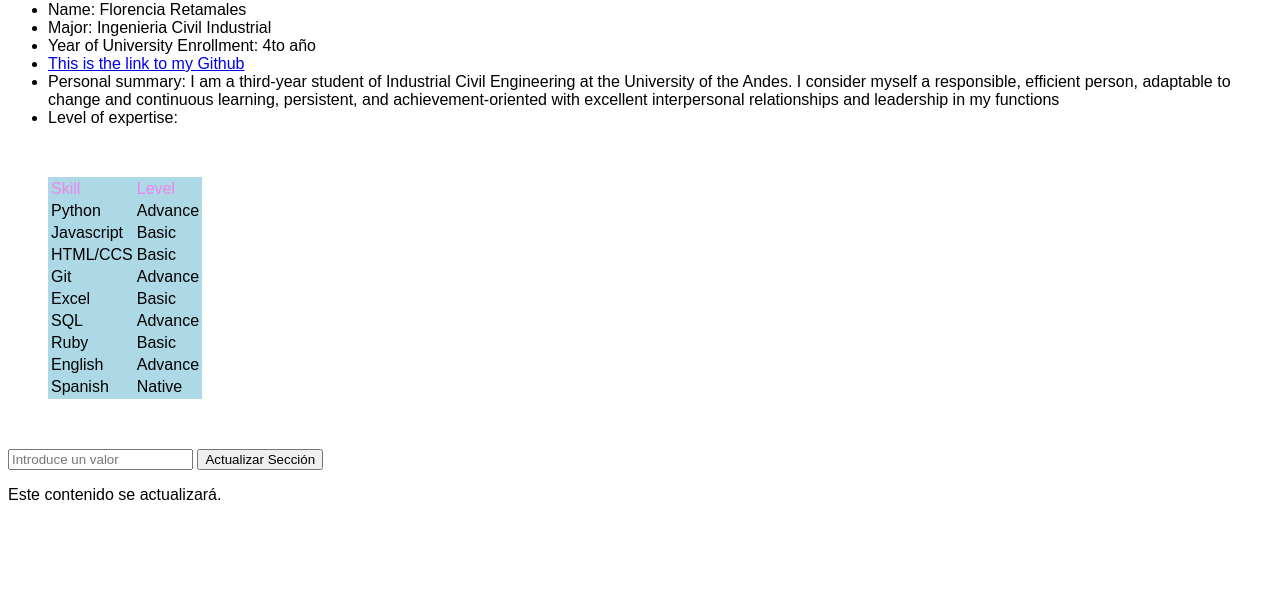
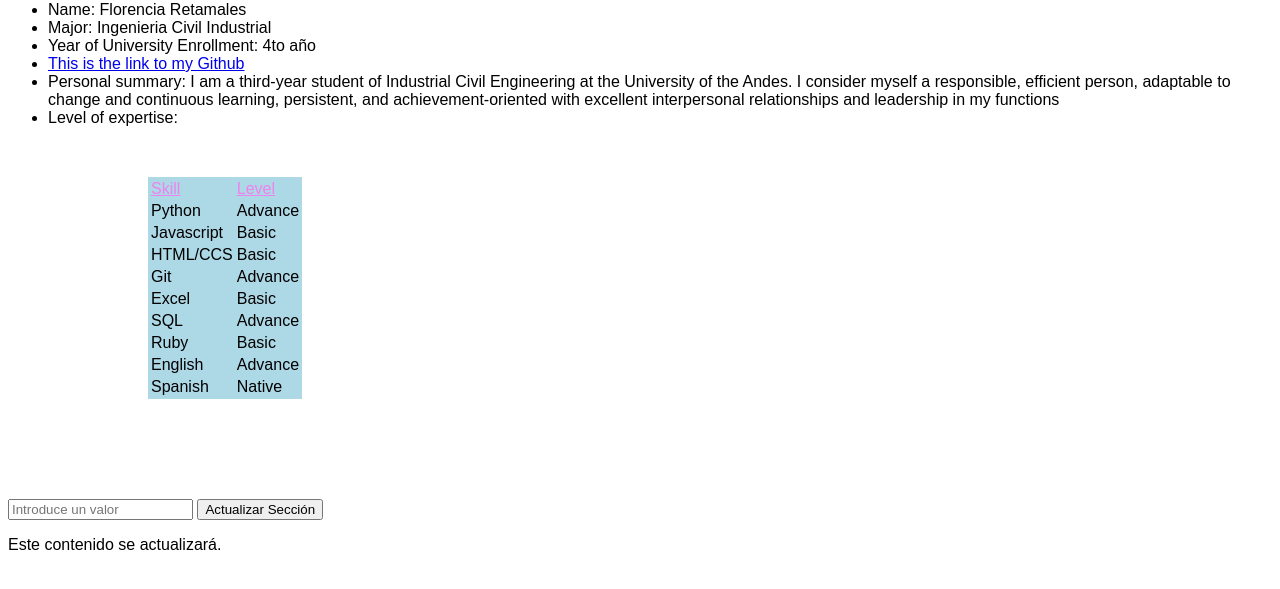
Before and after one commit to f-retamales/f-retamales.github.io, a plain HTML site: page index.html in a window 1280 px wide. Shown: the part 79-668 px from the top of the page. Drawn offline with Linux system fonts and the light colour scheme.

Commit message:
Update style.css

```diff
--- a/style.css
+++ b/style.css
@@ -2,9 +2,14 @@
     background-color: lightblue;
     color:black;
     margin-top: 50px;
-    margin-bottom: 50px;
+    margin-bottom: 100px;
+    margin-left: 100px;
 }
 
 .rosado{
     color: violet
 }
+
+.underlined {
+    text-decoration: underline;
+}
```
